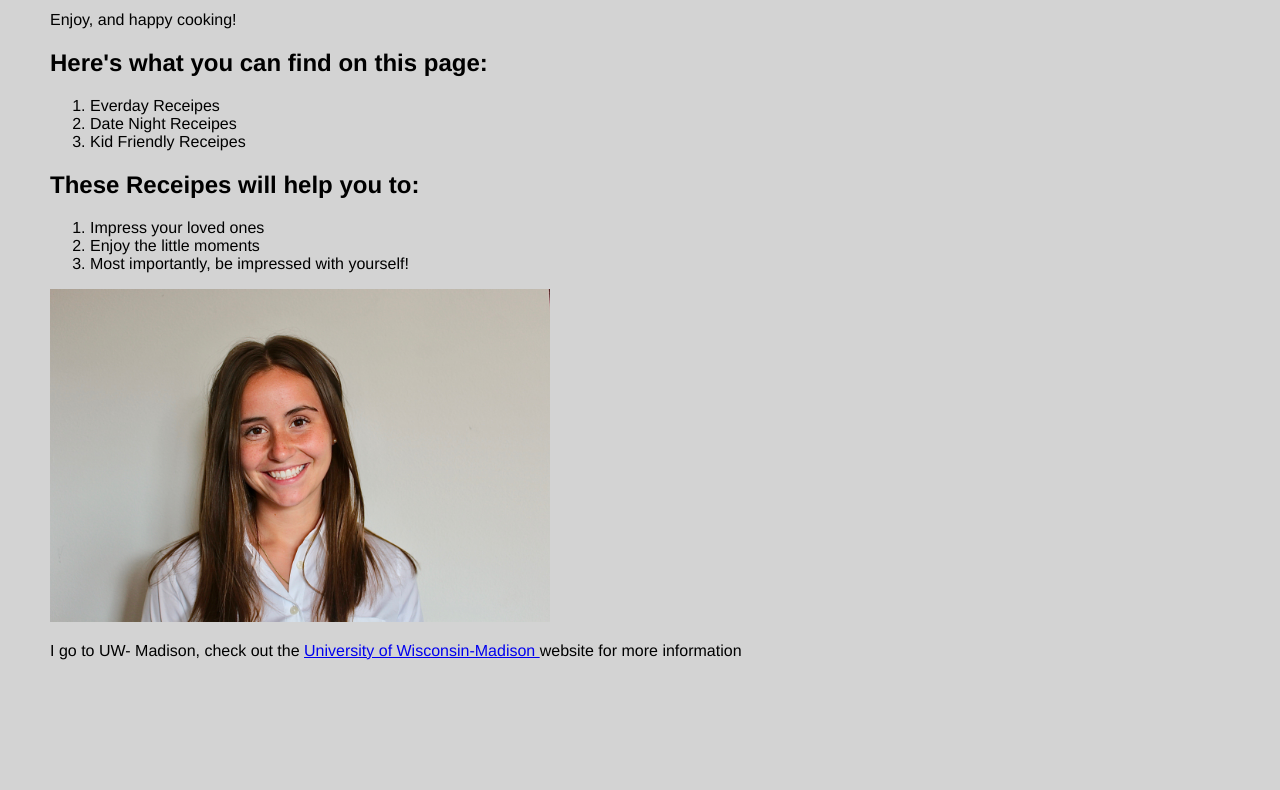
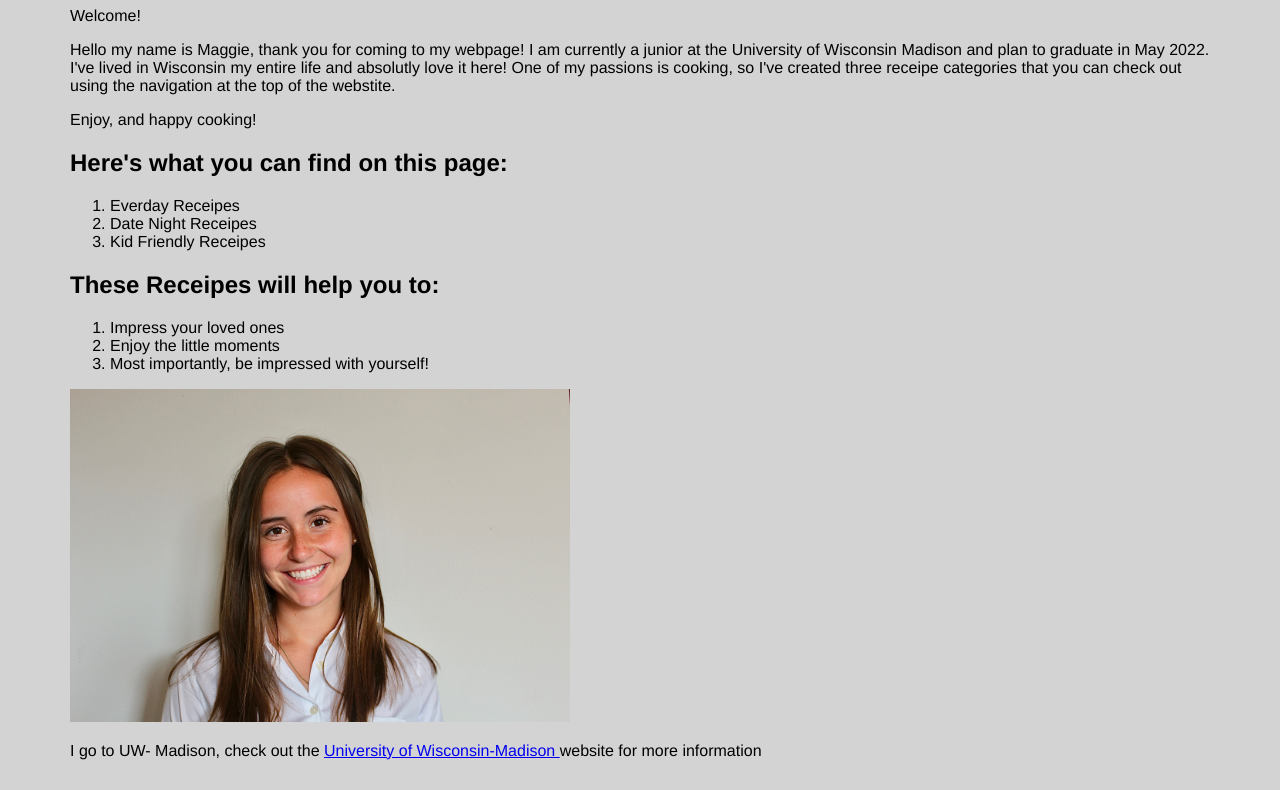
Before and after one commit to magraff/magraff.github.io, a plain HTML site: page index.html in a window 1280 px wide. Shown: the part 491-1281 px from the top of the page. Drawn offline with Linux system fonts and the light colour scheme.

Commit message:
Add files via upload

```diff
--- a/mystyle.css
+++ b/mystyle.css
@@ -1,10 +1,10 @@
 body {
   background-color:lightgrey;
   font-family: helvetica, Arial, sans-serif;
-  margin-top: 300px;
-  margin-bottom: 400px;
-  margin-left: 50px;
-  margin-right: 50px;
+  margin-top: 400px;
+  margin-bottom: 500px;
+  margin-left: 70px;
+  margin-right: 70px;
 }
 
 h1 {
```
